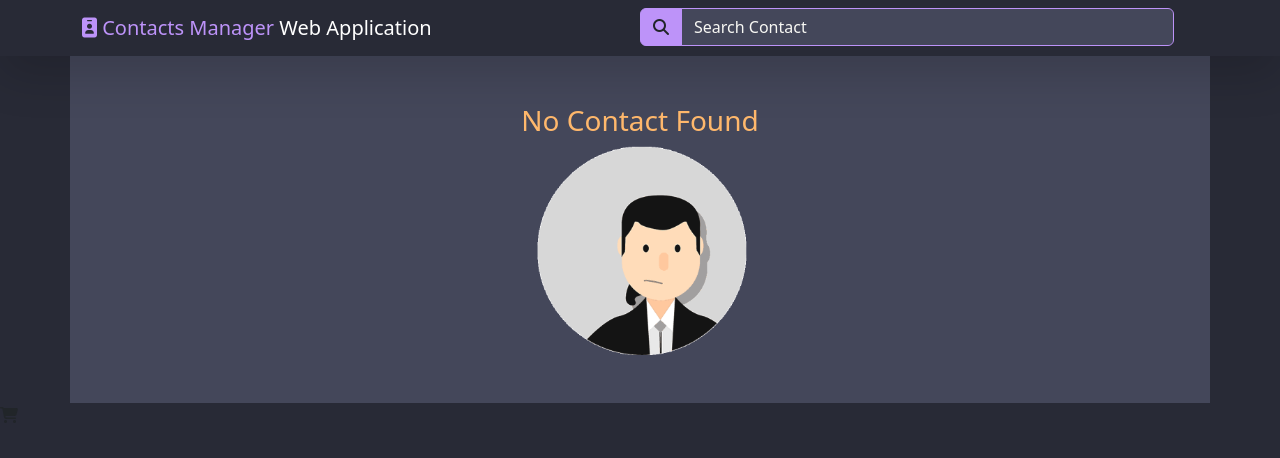
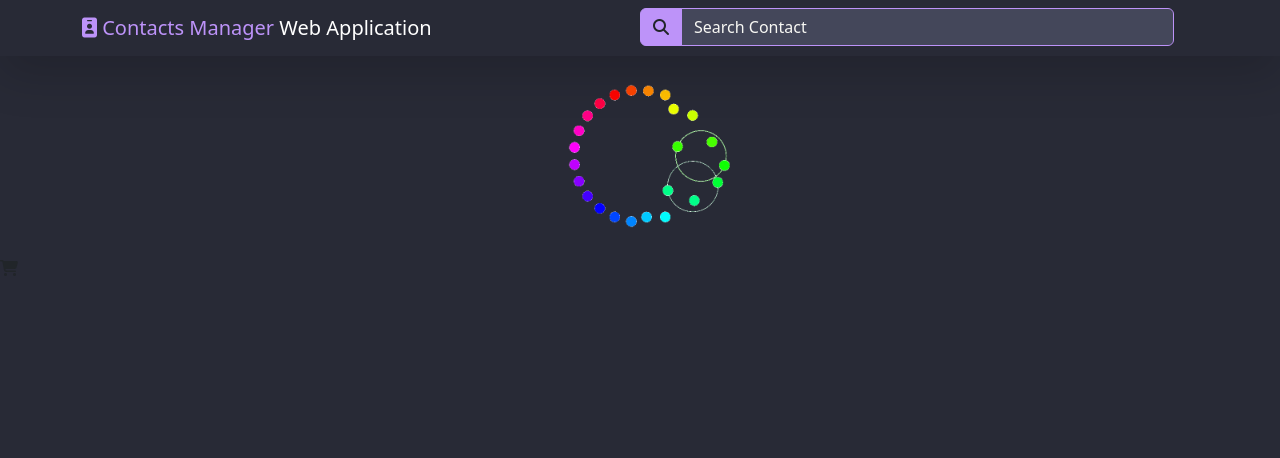
Before and after one commit to AmirTabaee/frontend-snap-assignment, a React app: page /contacts/1 in a window 1280 px wide. Shown: the top 458 px of the page. Built offline with nearby package versions, Linux system fonts and the light colour scheme.

Commit message:
feat: contact components created

```diff
--- a/src/App.js
+++ b/src/App.js
@@ -1,14 +1,14 @@
 import React, { useState } from "react";
-import Navbar from "./components/Navbar";
-import Contacts from "./components/contact/Contacts";
+import { Contacts, Navbar } from "./components";
 
 const App = () => {
+    const [loading, setLoading] = useState(true);
     const [contacts, setContacts] = useState([]);
 
     return (
         <div>
             <Navbar />
-            <Contacts contacts={contacts} />
+            <Contacts contacts={contacts} loading={loading} />
             <i class="fas fa-shopping-cart"></i>
         </div>
     );
--- a/src/components/contact/Contacts.js
+++ b/src/components/contact/Contacts.js
@@ -2,15 +2,22 @@ import React from "react";
 import { CURRENT_LINE, ORANGE } from "../../helpers/colors";
 import Contact from "./Contact";
 import files from "../../helpers/files";
+import Spinner from "../Spinner";
 
-const Contacts = ({ contacts }) => {
+const Contacts = ({ contacts, loading }) => {
     return (
         <>
+            {loading ? (
+                <Spinner />
+            ) : (
                 <section className="container">
                     <div className="row">
                         {contacts.length > 0 ? (
                             contacts.map((item) => (
-                            <Contact key={item?.id} contact={item?.contact} />
+                                <Contact
+                                    key={item?.id}
+                                    contact={item?.contact}
+                                />
                             ))
                         ) : (
                             <div
@@ -29,6 +36,7 @@ const Contacts = ({ contacts }) => {
                         )}
                     </div>
                 </section>
+            )}
         </>
     );
 };
--- /dev/null
+++ b/src/components/contact/ViewContact.js
@@ -0,0 +1,7 @@
+import React from "react";
+
+const ViewContact = () => {
+    return <div>ViewContact</div>;
+};
+
+export default ViewContact;
--- /dev/null
+++ b/src/components/index.js
@@ -0,0 +1,8 @@
+// Contact Components
+export { default as Contact } from "./contact/Contact";
+export { default as Contacts } from "./contact/Contacts";
+export { default as ViewContact } from "./contact/ViewContact";
+
+// Other Components
+export { default as Navbar } from "./Navbar";
+export { default as Spinner } from "./Spinner";
```
Also changed, not shown: src/assets/Spinner.gif. Lines whose indentation alone changed are shown as unchanged.
